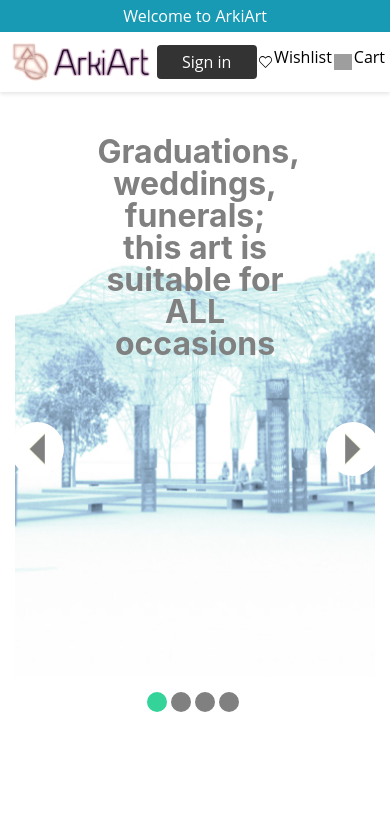
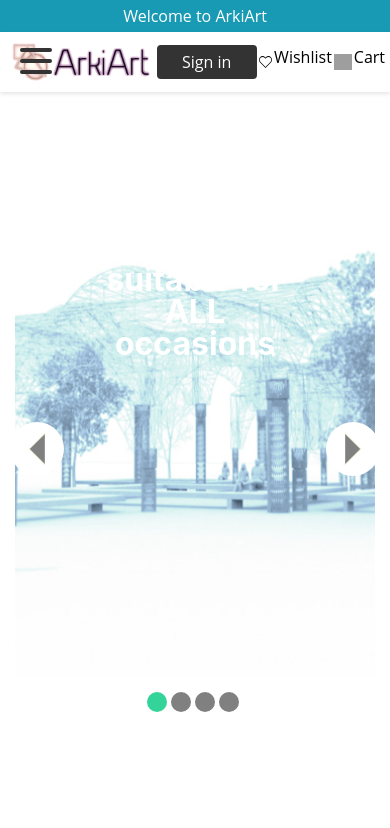
Before and after one commit to Alexander-Gabor/ArkiArt-frontend, a React (Create React App) app: page / in a window 390 px wide. Shown: the top 828 px of the page. Built offline with nearby package versions, Linux system fonts and the light colour scheme; grey boxes are pictures that could not be loaded.

Commit message:
Added and mounted burger-menu component in mobile view

```diff
--- a/package.json
+++ b/package.json
@@ -14,6 +14,8 @@
     "eslint-plugin-react-hooks": "^4.6.0",
     "react": "^18.2.0",
     "react-dom": "^18.2.0",
+    "react-hamburger-menu": "^1.2.1",
+    "react-icons": "^4.10.1",
     "react-redux": "^8.0.7",
     "react-router-dom": "^6.11.2",
     "react-scripts": "^5.0.1",
--- a/src/App.js
+++ b/src/App.js
@@ -6,6 +6,7 @@ import { BrowserRouter, Routes, Route } from 'react-router-dom';
 import FilteredProducts from 'components/FilteredProducts/FilteredProducts';
 import SingleProduct from 'components/FilteredProducts/SingleProduct';
 import Login from 'components/Login/Login';
+import About from 'components/About/About';
 
 export const App = () => {
   // const cart = useSelector((state) => state.cart.cart);
@@ -24,6 +25,7 @@ export const App = () => {
           {/* <Route path="/" element={authUser ? <Main /> : <Login />} /> */}
           <Route path="/" element={<Main />} />
           <Route path="/login" element={<Login />} />
+          <Route path="/about" element={<About />} />
           <Route path="/filteredProducts/:type" element={<FilteredProducts />} />
           <Route path="/filteredProducts/:type/:id" element={<SingleProduct />} />
         </Routes>
--- /dev/null
+++ b/src/components/About/About.jsx
@@ -0,0 +1,9 @@
+import React from 'react';
+
+const About = () => {
+  return (
+    <h2>About</h2>
+  )
+}
+
+export default About;
--- /dev/null
+++ b/src/components/Navbar/Burger.jsx
@@ -0,0 +1,58 @@
+import React, { useState } from 'react';
+import styled from 'styled-components/macro';
+import RightNav from './RightNav';
+
+const Burger = () => {
+  const [open, setOpen] = useState(false)
+
+  return (
+    <>
+      <StyledBurger open={open} onClick={() => setOpen(!open)}>
+        <div />
+        <div />
+        <div />
+      </StyledBurger>
+      <RightNav open={open} />
+    </>
+  )
+}
+
+export default Burger;
+
+const StyledBurger = styled.div`
+  width: 2rem;
+  height: 2rem;
+  position: fixed;
+  top: 45px;
+  left: 20px;
+  z-index: 20;
+  display: none;
+
+  @media (max-width: 768px) {
+    display: flex;
+    justify-content: space-around;
+    flex-flow: column nowrap;
+  }
+
+  div {
+    width: 2rem;
+    height: 0.25rem;
+    background-color: ${({ open }) => (open ? '#ccc' : '#333')};
+    border-radius: 10px;
+    transform-origin: 1px;
+    transition: all 0.3s linear;
+
+    &:nth-child(1) {
+      transform: ${({ open }) => (open ? 'rotate(45deg)' : 'rotate(0)')};
+    }
+
+    &:nth-child(2) {
+      transform: ${({ open }) => (open ? 'translateX(100%)' : 'translateX(0)')};
+      opacity: ${({ open }) => (open ? 0 : 1)};
+    }
+
+    &:nth-child(3) {
+      transform: ${({ open }) => (open ? 'rotate(-45deg)' : 'rotate(0)')};
+    }
+  }
+`;
--- a/src/components/Navbar/Navbar.jsx
+++ b/src/components/Navbar/Navbar.jsx
@@ -1,10 +1,11 @@
 import React, { useState } from 'react';
 import styled from 'styled-components/macro';
+import { NavLink, useNavigate } from 'react-router-dom';
 import Logo from '../../assets/images/arkiart-logo4.png';
 import Heart from '../../assets/images/heart-svg.svg';
 import Shopping from '../../assets/images/shopping-cart.svg'
 import Cart from '../Cart/Cart'
-import { NavLink, useNavigate } from 'react-router-dom';
+import Burger from './Burger';
 // import Dropdown from '../HamburgerMenu/Dropdown';
 
 const Navbar = () => {
@@ -29,6 +30,7 @@ const Navbar = () => {
           <LogoContainer src={Logo} alt="store" />
         </div>
         <ButtonsContainer>
+          <Burger />
           <StyledButton type="button" onClick={handleLogInClick}>
             Sign in
           </StyledButton>
@@ -40,7 +42,7 @@ const Navbar = () => {
             <Icon src={Shopping} alt="shopping icon" onClick={handleOpen} />
           </IconContainer>
           <p>Cart</p>
-          <div>{ open && <Cart openModal={open} setOpen={setOpen} />}</div>
+          <div>{open && <Cart openModal={open} setOpen={setOpen} />}</div>
         </ButtonsContainer>
       </StyledTabsContainer>
     </>
@@ -98,3 +100,116 @@ const StyledButton = styled.button`
 `;
 
 export default Navbar;
+
+// import React, { useState } from 'react';
+// import styled from 'styled-components/macro';
+// import { NavLink, useNavigate } from 'react-router-dom';
+// import { slide as Menu } from 'react-burger-menu';
+// import Logo from '../../assets/images/arkiart-logo4.png';
+// import Heart from '../../assets/images/heart-svg.svg';
+// import Shopping from '../../assets/images/shopping-cart.svg';
+// import Cart from '../Cart/Cart';
+
+// const Navbar = () => {
+//   const [open, setOpen] = useState(false);
+
+//   const handleOpen = () => {
+//     setOpen(true);
+//   };
+
+//   const navigate = useNavigate();
+//   const handleLogInClick = () => {
+//     navigate('/Login');
+//   };
+
+//   return (
+//     <>
+//       <StyledNavbar>
+//         <h3 className="title">Welcome to ArkiArt</h3>
+//       </StyledNavbar>
+//       <StyledTabsContainer>
+//         <div className="logo-container">
+//           <LogoContainer src={Logo} alt="store" />
+//         </div>
+//         <ButtonsContainer>
+//           <StyledButton type="button" onClick={handleLogInClick}>
+//             Sign in
+//           </StyledButton>
+//           <IconContainer>
+//             <Icon src={Heart} alt="heart icon" />
+//           </IconContainer>
+//           <p>Wishlist</p>
+//           <IconContainer>
+//             <Icon src={Shopping} alt="shopping icon" onClick={handleOpen} />
+//           </IconContainer>
+//           <p>Cart</p>
+//           <div>{open && <Cart openModal={open} setOpen={setOpen} />}</div>
+//         </ButtonsContainer>
+//       </StyledTabsContainer>
+//       {/* Hamburger menu */}
+//       <MobileMenu right>
+//         <NavLink to="/">Home</NavLink>
+//         <NavLink to="/products">Products</NavLink>
+//         <NavLink to="/about">About</NavLink>
+//         {/* Add more menu items as needed */}
+//       </MobileMenu>
+//     </>
+//   );
+// };
+
+// const StyledNavbar = styled.div`
+//   background-color: #189ab4;
+//   padding: 4px;
+//   text-align: center;
+//   color: white;
+// `;
+
+// const StyledTabsContainer = styled.div`
+//   display: flex;
+//   align-items: center;
+//   justify-content: space-around;
+//   background-color: #fff;
+//   padding: 5px;
+//   box-shadow: 0px 2px 4px rgba(0, 0, 0, 0.1);
+// `;
+
+// const ButtonsContainer = styled.div`
+//   display: flex;
+// `;
+
+// const LogoContainer = styled.img`
+//   height: 50px;
+//   width: 100%;
+// `;
+
+// const IconContainer = styled.div`
+//   display: flex;
+// `;
+
+// const Icon = styled.img`
+//   align-self: center;
+//   padding: 2px;
+//   height: 20px;
+//   width: 100%;
+//   cursor: pointer;
+// `;
+
+// const StyledButton = styled.button`
+//   background-color: #333;
+//   color: #fff;
+//   padding: 5px 10px;
+//   border: none;
+//   border-radius: 4px;
+//   cursor: pointer;
+//   width: 7em;
+//   max-height: 3em;
+//   align-self: center;
+// `;
+
+// const MobileMenu = styled(Menu)`
+//   /* Customize your hamburger menu styles here */
+//   background-color: #fff;
+//   padding: 2em;
+// `;
+
+// export default Navbar;
--- /dev/null
+++ b/src/components/Navbar/RightNav.jsx
@@ -0,0 +1,50 @@
+import React from 'react';
+import { NavLink, useNavigate } from 'react-router-dom';
+import styled from 'styled-components/macro';
+
+const RightNav = ({ open }) => {
+  const navigate = useNavigate();
+  const onClickGoToAbout = () => {
+    setTimeout(() => {
+      setIsOpen(false);
+    }, 200);
+    navigate('/about');}
+
+  return (
+    <Ul open={open}>
+      <li>Home</li>
+      <li onClick={onClickGoToAbout}>About me</li>
+      <li>Contact Us</li>
+    </Ul>
+  )
+}
+
+const Ul = styled.ul`
+  list-style: none;
+  display: flex;
+  flex-flow: row nowrap;
+
+  li {
+    padding: 18px 10px;
+  }
+
+  @media (max-width: 768px) {
+    flex-flow: column nowrap;
+    background-color: #0D2538;
+    position: fixed;
+    transform: ${({ open }) => (open ? 'translateX(0)' : 'translateX(-100%)')};
+    top: 0;
+    left: 0;
+    height: 100vh;
+    width: 300px;
+    padding-top: 3.5rem;
+    transition: transform 0.3s ease-in-out;
+    z-index: 2;
+
+    li {
+      color: #fff;
+    }
+  }
+`;
+
+export default RightNav;
--- a/src/components/Slider/Slider.jsx
+++ b/src/components/Slider/Slider.jsx
@@ -160,7 +160,7 @@ const TextContainer = styled.div`
 
 const Text = styled.p`
   text-align: center;
-  color: gray;
+  color: white;
   font-size: 2rem;
   font-weight: bold;
   font-family: 'Inter', sans-serif;
```
Also changed, not shown: 1 other file (tests, documents, lock files or other folders).
